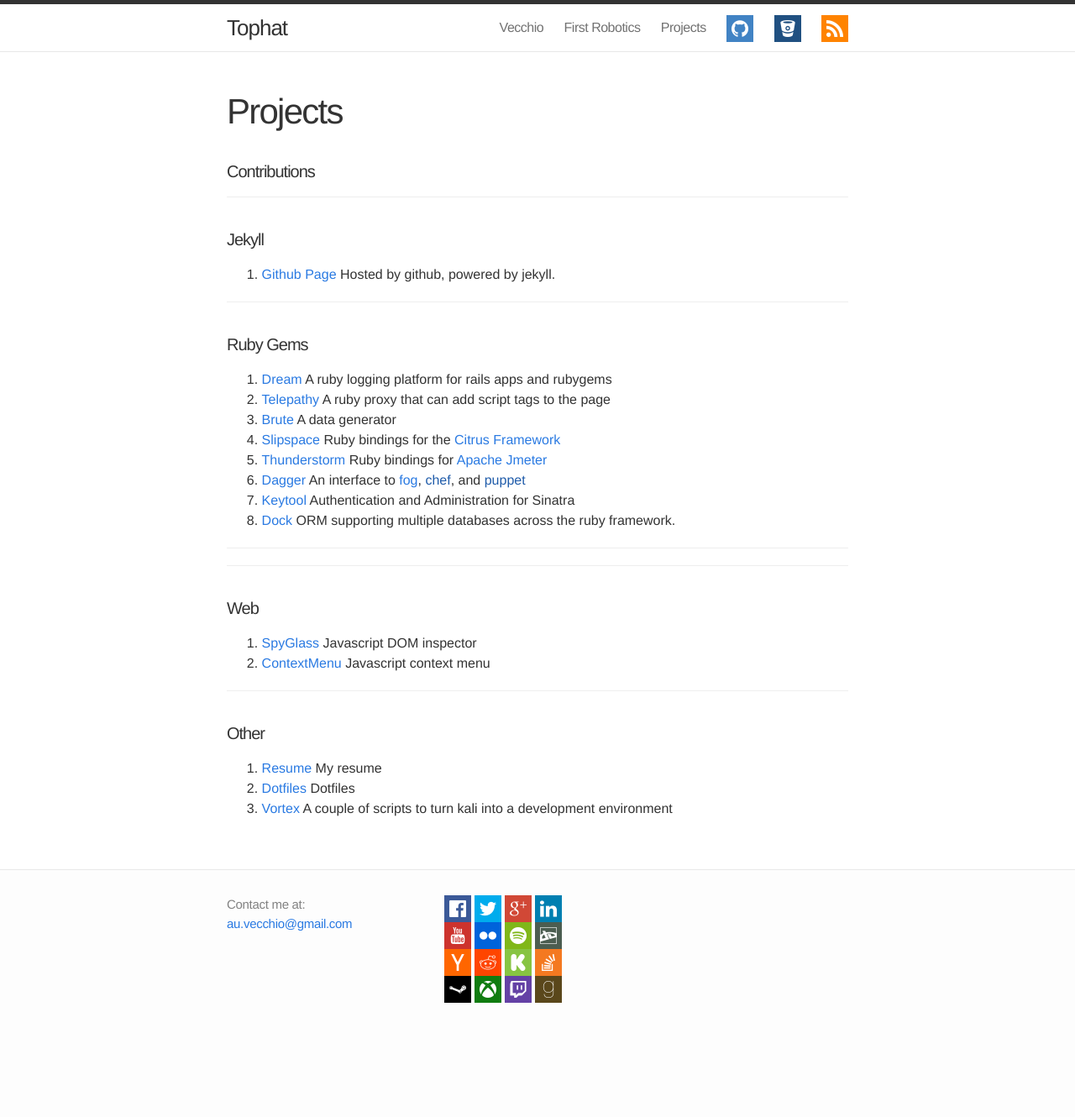
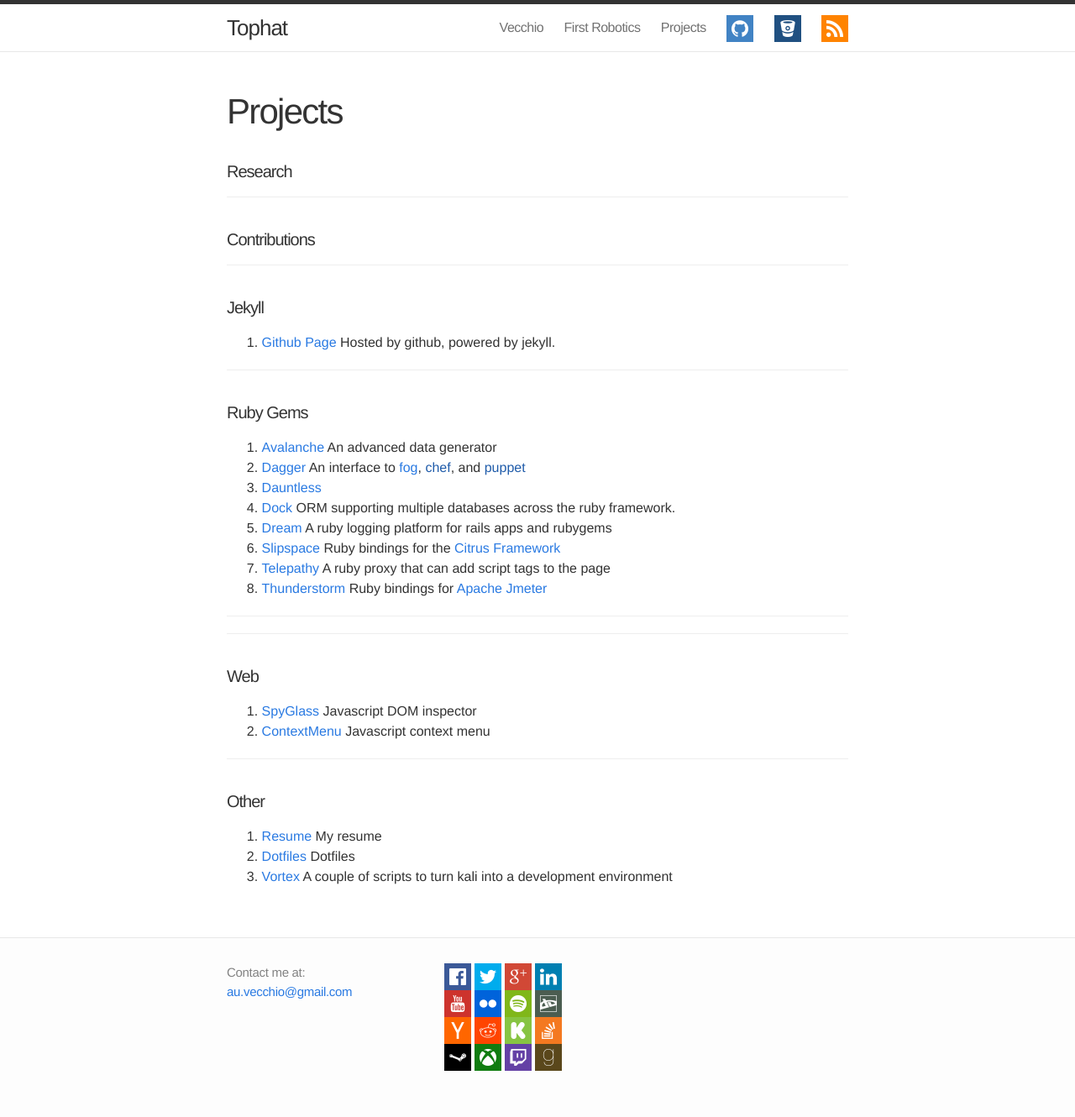
Before and after one commit to MoeTheBro/avecchio.github.io, a Jekyll site: the page built from _pages/projects.markdown, in a window 1280 px wide. Shown: the whole page at 84% size. Built offline with Jekyll 4.4.1, drawn with Linux system fonts in a browser that asks for light colours; before the commit the page ends 1249 px from its top, so only the background shows below that.

Commit message:
Updated projects

```diff
--- a/_pages/projects.markdown
+++ b/_pages/projects.markdown
@@ -3,6 +3,13 @@ layout: page
 title: Projects
 permalink: /projects/
 ---
+
+####Research
+<!--
+
+-->
+
+- - -
 
 ####Contributions
 <!--
@@ -19,14 +26,14 @@ permalink: /projects/
 - - -
 
 ####Ruby Gems
-1. [Dream](https://github.com/avecchio/dream) A ruby logging platform for rails apps and rubygems
-2. [Telepathy](https://github.com/avecchio/telepathy) A ruby proxy that can add script tags to the page
-3. [Brute](https://github.com/avecchio/brute) A data generator
-4. [Slipspace](https://github.com/avecchio/slipspace) Ruby bindings for the [Citrus Framework](http://citrusframework.org)
-5. [Thunderstorm](https://github.com/avecchio/thunderstorm) Ruby bindings for [Apache Jmeter](http://jmeter.apache.org)
-6. [Dagger](https://github.com/avecchio/dagger) An interface to [fog](http://fog.io), [chef](), and [puppet]()
-7. [Keytool](https://github.com/avecchio/keytool) Authentication and Administration for Sinatra
-8. [Dock](https://github.com/avecchio/dock) ORM supporting multiple databases across the ruby framework.
+1. [Avalanche](https://github.com/sprocket-games/avalanche) An advanced data generator
+2. [Dagger](https://github.com/sprocket-games/dagger) An interface to [fog](http://fog.io), [chef](), and [puppet]()
+3. [Dauntless](https://github.com/sprocket-games/dauntless)
+3. [Dock](https://github.com/sprocket-games/dock) ORM supporting multiple databases across the ruby framework.
+4. [Dream](https://github.com/avecchio/dream) A ruby logging platform for rails apps and rubygems
+5. [Slipspace](https://github.com/sprocket-games/slipspace) Ruby bindings for the [Citrus Framework](http://citrusframework.org)
+6. [Telepathy](https://github.com/avecchio/telepathy) A ruby proxy that can add script tags to the page
+7. [Thunderstorm](https://github.com/sprocket-games/thunderstorm) Ruby bindings for [Apache Jmeter](http://jmeter.apache.org)
 
 - - -
 
@@ -89,4 +96,4 @@ permalink: /projects/
 ####Other
 1. [Resume](https://github.com/avecchio/resume) My resume
 2. [Dotfiles](https://github.com/avecchio/dotfiles) Dotfiles
-3. [Vortex](https://github.com/avecchio/vortex) A couple of scripts to turn kali into a development environment
+3. [Vortex](https://github.com/vortexlaboratory/vortex) A couple of scripts to turn kali into a development environment
```
